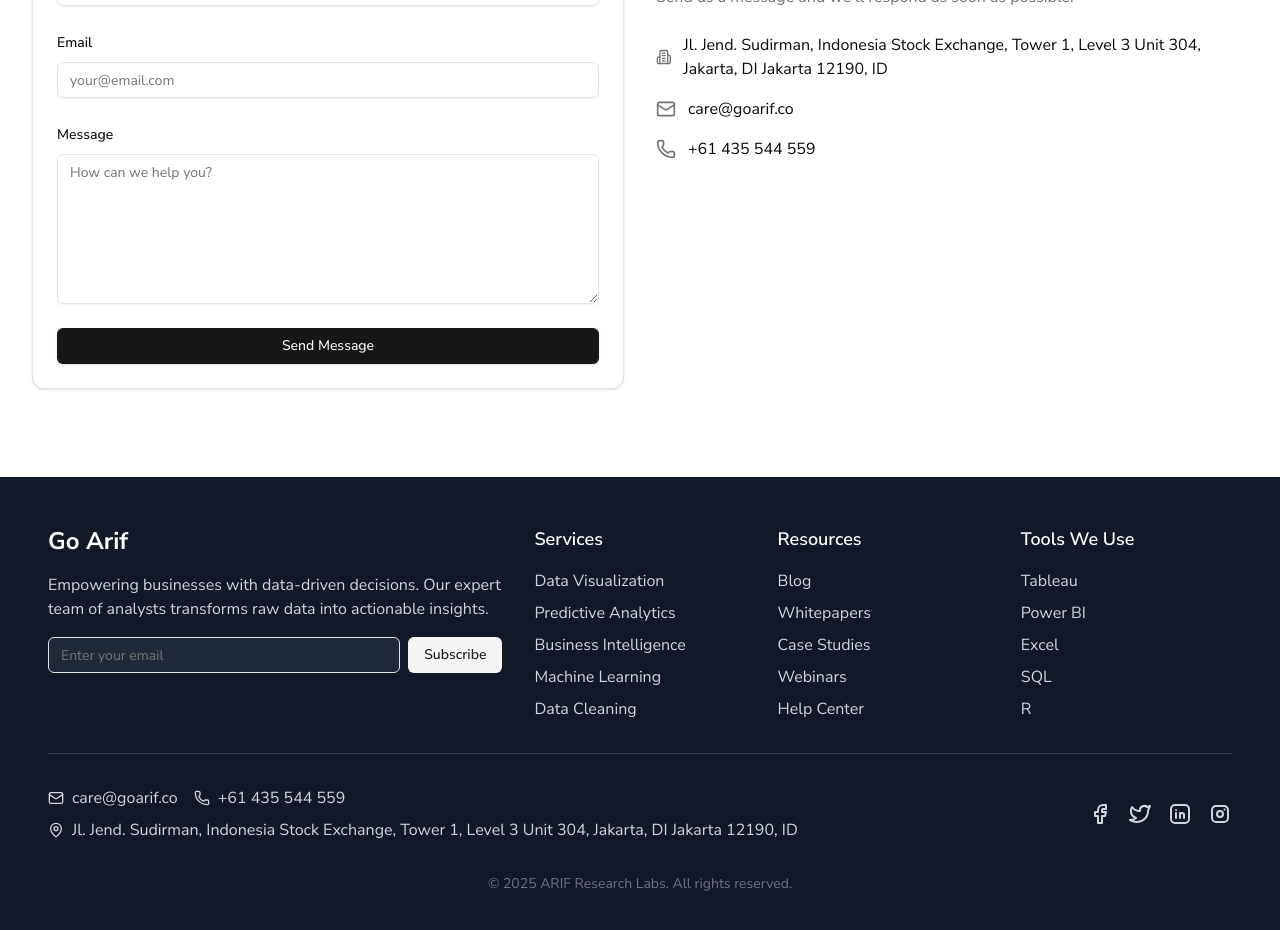
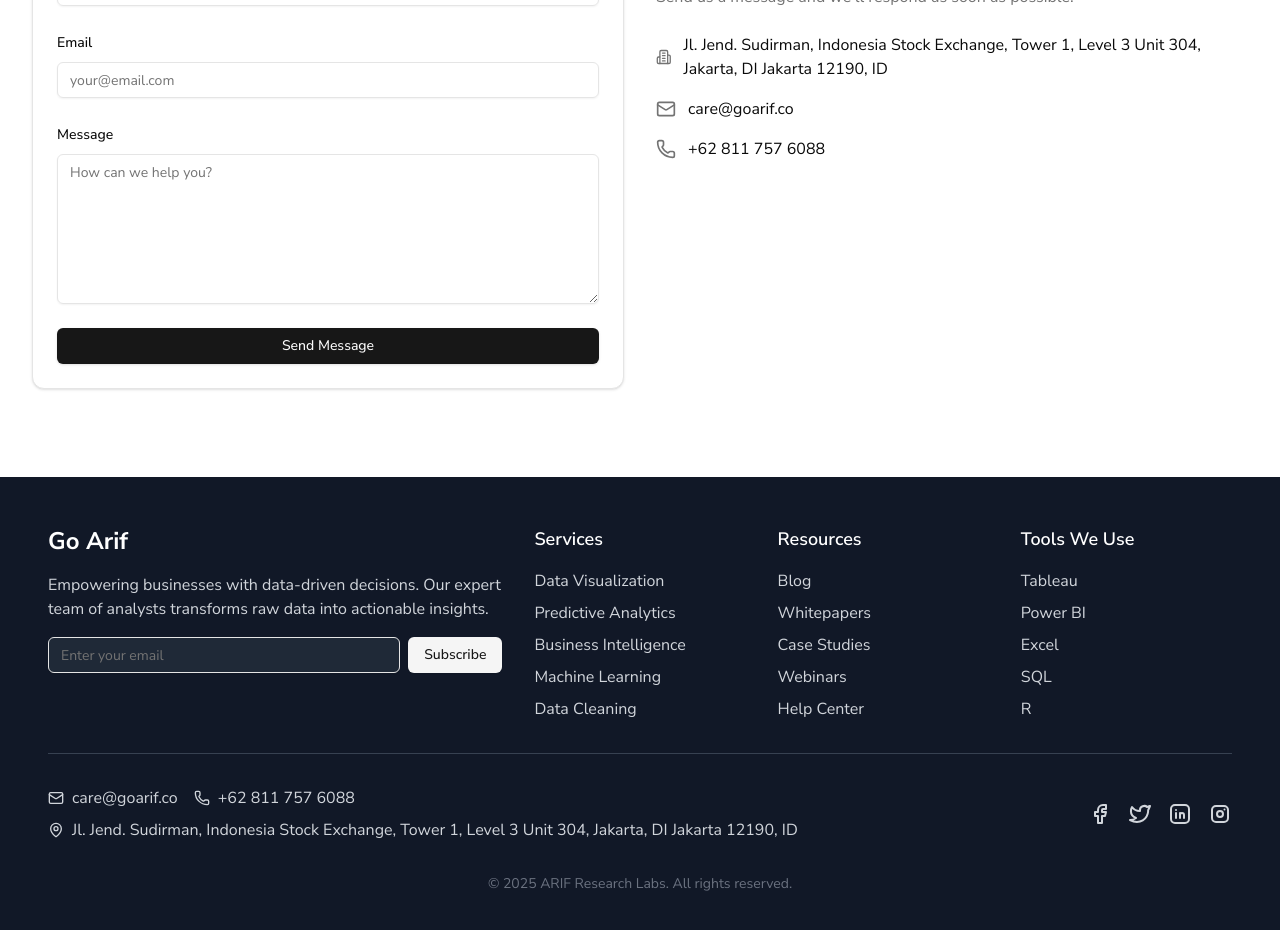
Before and after one commit to gariftech/goarif-profile, a Next.js app: page /contact in a window 1280 px wide. Shown: the part 300-1230 px from the top of the page. Built offline with nearby package versions, Linux system fonts and the light colour scheme.

Commit message:
fix: contact telp number

```diff
--- a/src/app/(site)/contact/page.tsx
+++ b/src/app/(site)/contact/page.tsx
@@ -72,9 +72,9 @@ export default function ContactPage() {
               <span>care@goarif.co</span>
             </Link>
 
-            <Link href="tel:+61435544559" className="flex items-center space-x-3">
+            <Link href="tel:+628117576088" className="flex items-center space-x-3">
               <Phone className="h-5 w-5 text-muted-foreground" />
-              <span>+61 435 544 559</span>
+              <span>+62 811 757 6088</span>
             </Link>
           </div>
         </div>
--- a/src/components/layout/footer.tsx
+++ b/src/components/layout/footer.tsx
@@ -188,8 +188,8 @@ export default function Footer() {
                   <ContactLink href="mailto:care@goarif.co" icon={<Mail className="h-4 w-4" />}>
                     care@goarif.co
                   </ContactLink>
-                  <ContactLink href="tel:+61435544559" icon={<Phone className="h-4 w-4" />}>
-                  +61 435 544 559
+                  <ContactLink href="tel:+628117576088" icon={<Phone className="h-4 w-4" />}>
+                    +62 811 757 6088
                   </ContactLink>
                 </div>
                 <ContactLink
```
